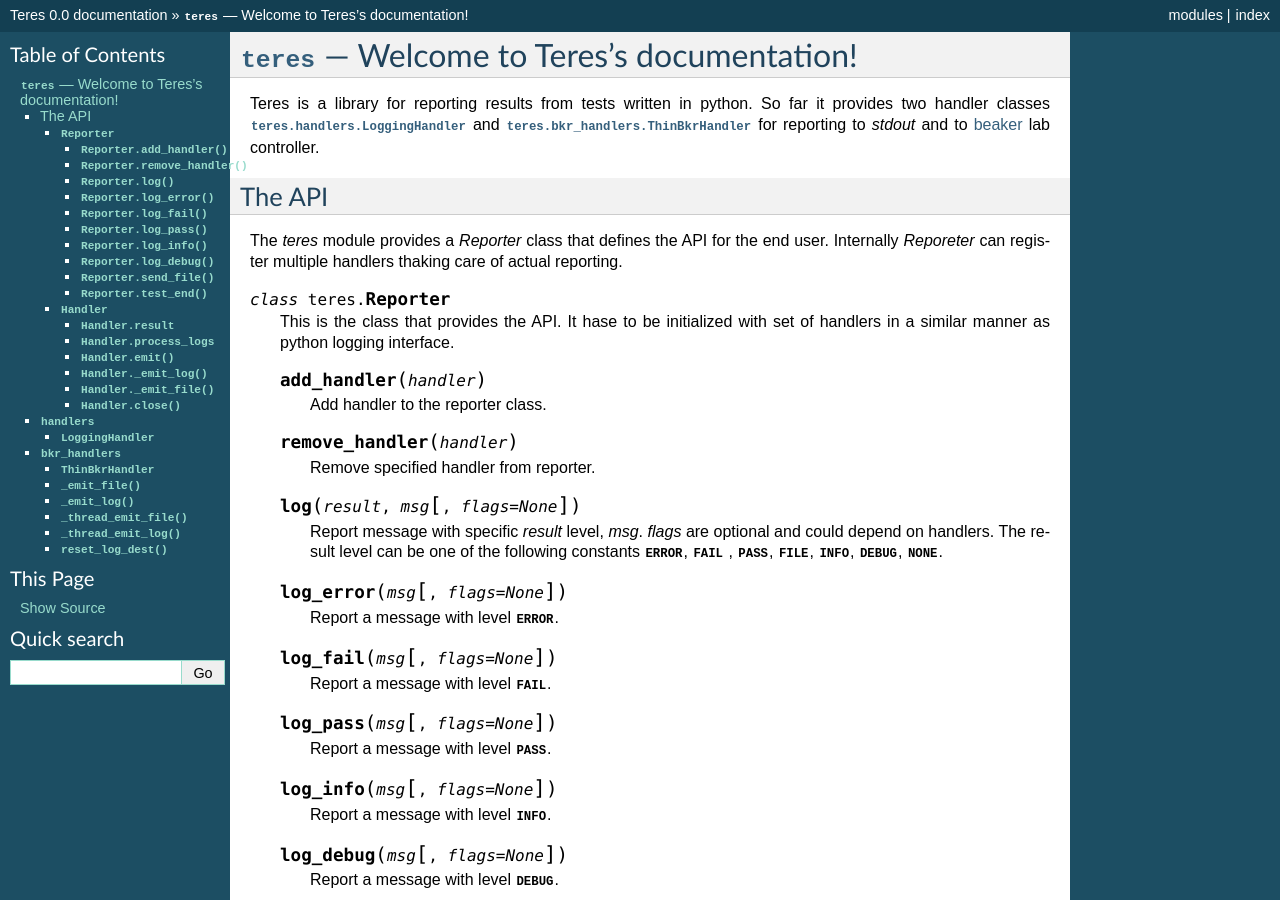
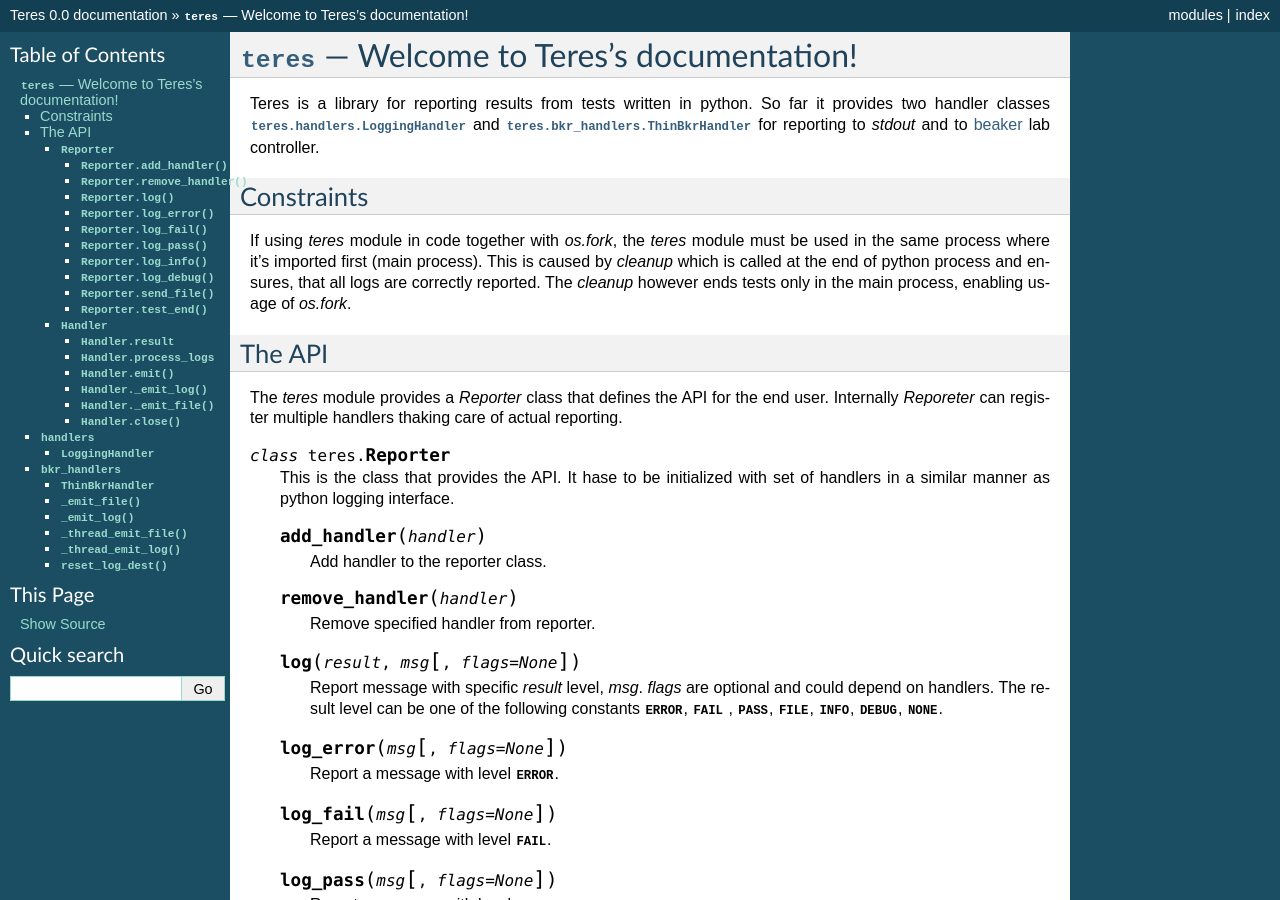
Before and after one commit to rhinstaller/teres, a Sphinx documentation site: the page built from docs/index.rst, in a window 1280 px wide and 900 px high. Built offline with Sphinx 7.4.7, drawn with Linux system fonts in a browser that asks for light colours.

Commit message:
Document cleanup and pid behaviour.

```diff
--- a/docs/index.rst
+++ b/docs/index.rst
@@ -19,6 +19,14 @@ provides two handler classes :py:class:`teres.handlers.LoggingHandler` and
 :py:class:`teres.bkr_handlers.ThinBkrHandler` for reporting to *stdout* and to
 beaker_ lab controller.
 
+Constraints
+-----------
+
+If using `teres` module in code together with `os.fork`, the `teres` module
+must be used in the same process where it's imported first (main process).
+This is caused by `cleanup` which is called at the end of python process and
+ensures, that all logs are correctly reported. The `cleanup` however ends
+tests only in the main process, enabling usage of `os.fork`.
 
 The API
 -------
```
